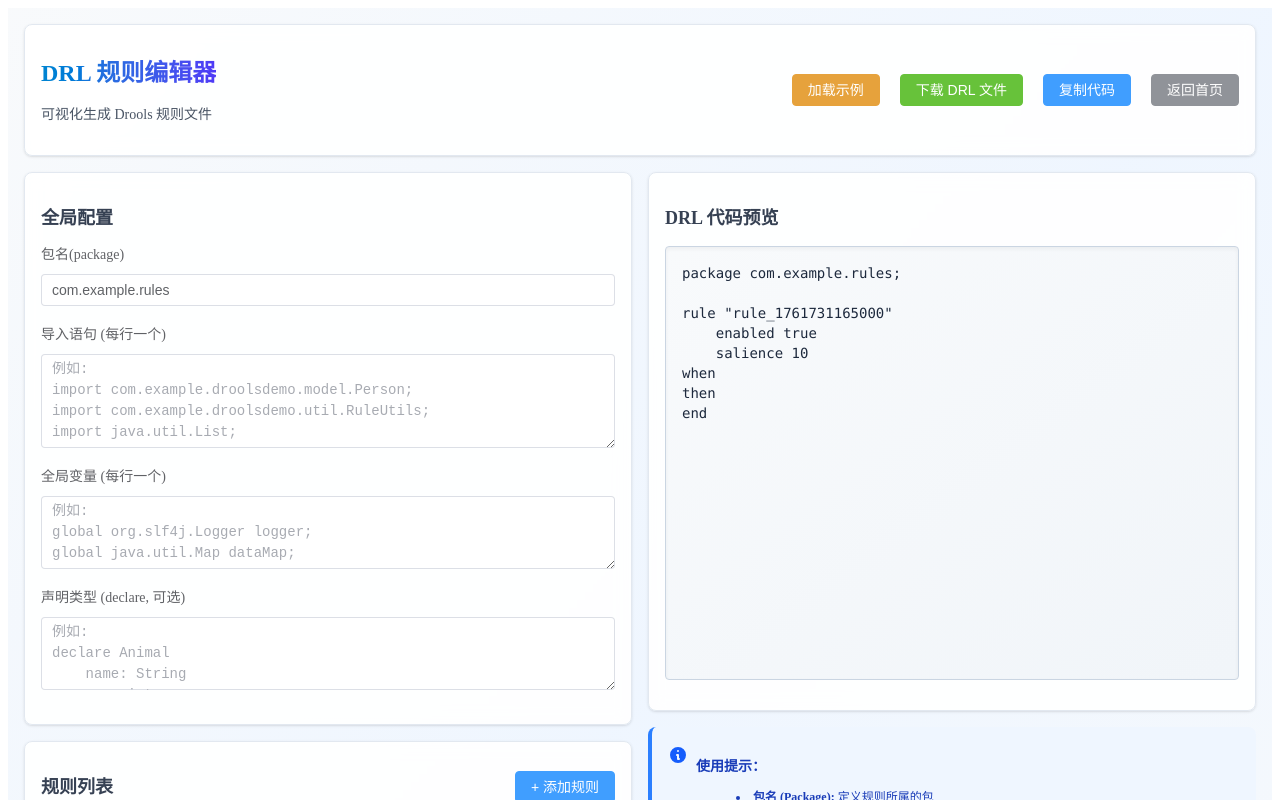
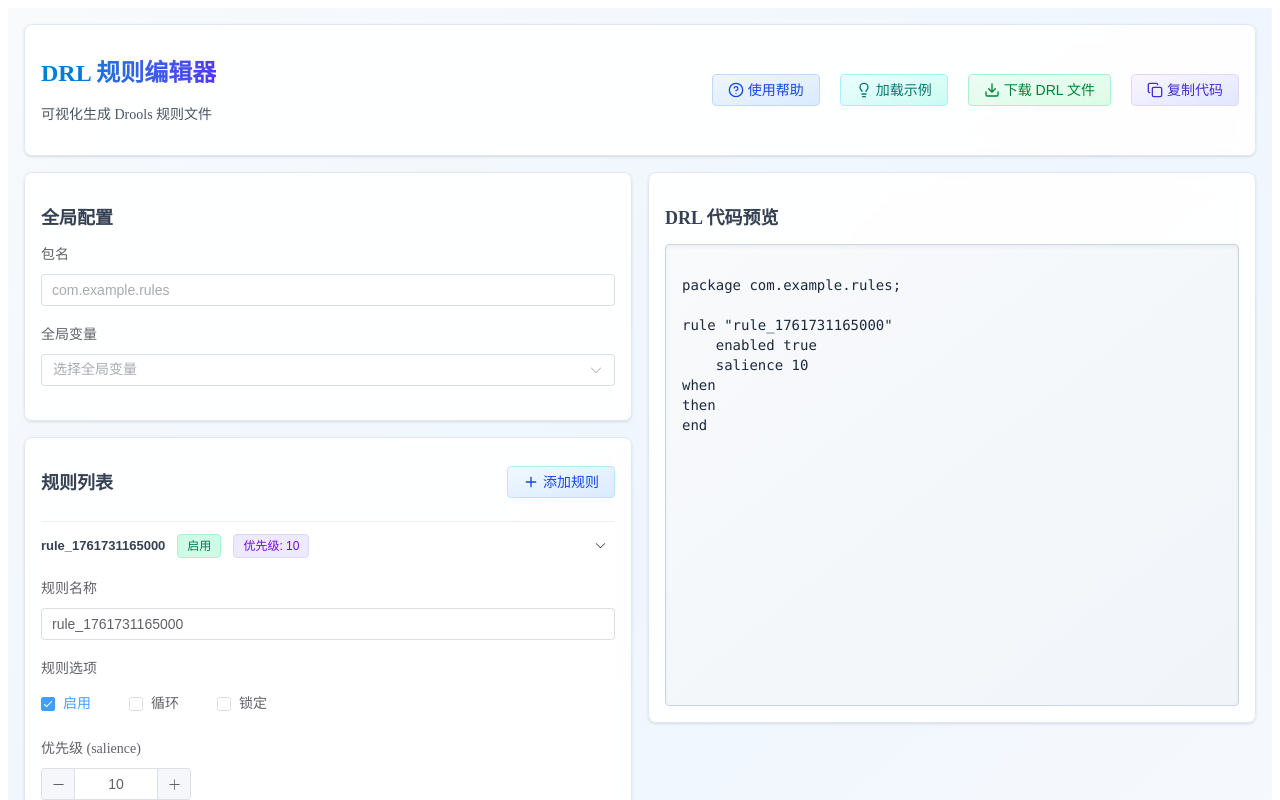
Before and after one commit to oeyoews/rule-engine-web, a Vue app: page / in a window 1280 px wide. Shown: the top 800 px of the page. Built offline with nearby package versions, Linux system fonts and the light colour scheme.

Commit message:
feat: enhance DrlEditor with help dialog and global variable selection

```diff
--- a/components.d.ts
+++ b/components.d.ts
@@ -16,11 +16,16 @@ declare module 'vue' {
     ElCheckbox: typeof import('element-plus/es')['ElCheckbox']
     ElCollapse: typeof import('element-plus/es')['ElCollapse']
     ElCollapseItem: typeof import('element-plus/es')['ElCollapseItem']
+    ElDialog: typeof import('element-plus/es')['ElDialog']
     ElForm: typeof import('element-plus/es')['ElForm']
     ElFormItem: typeof import('element-plus/es')['ElFormItem']
     ElInput: typeof import('element-plus/es')['ElInput']
     ElInputNumber: typeof import('element-plus/es')['ElInputNumber']
+    ElOption: typeof import('element-plus/es')['ElOption']
+    ElScrollbar: typeof import('element-plus/es')['ElScrollbar']
+    ElSelect: typeof import('element-plus/es')['ElSelect']
     ElTag: typeof import('element-plus/es')['ElTag']
+    HelpDialog: typeof import('./src/components/HelpDialog.vue')['default']
     RuleFlow: typeof import('./src/components/RuleFlow.vue')['default']
   }
 }
--- a/src/components/DrlEditor.vue
+++ b/src/components/DrlEditor.vue
@@ -1,19 +1,35 @@
 <script setup lang="ts">
 import { ref, onMounted } from 'vue'
 import { ElMessage, ElMessageBox } from 'element-plus'
-import { Trash2 } from 'lucide-vue-next'
+import { Trash2, HelpCircle, Lightbulb, Download, Copy, Check, Plus } from 'lucide-vue-next'
+import { useClipboard } from '@vueuse/core'
+import HelpDialog from './HelpDialog.vue'
+import SectionTitle from './SectionTitle.vue'
 
 // 数据定义
 const config = ref<Config>({
-  package: 'com.example.rules',
-  imports: '',
-  globals: '',
-  declarations: ''
+  package: '',
+  globals: []
 })
 
+// 全局变量选项
+const globalOptions = [
+  { value: 'global org.slf4j.Logger logger;', label: 'Logger (日志)' },
+  { value: 'global java.util.Map dataMap;', label: 'Map (数据映射)' },
+  { value: 'global java.util.List resultList;', label: 'List (结果列表)' },
+  { value: 'global com.example.service.RuleService ruleService;', label: 'RuleService (规则服务)' },
+  { value: 'global com.example.util.DateUtils dateUtils;', label: 'DateUtils (日期工具)' },
+  { value: 'global com.example.util.StringUtils stringUtils;', label: 'StringUtils (字符串工具)' }
+]
+
 const rules = ref<Rule[]>([])
-const activeRules = ref<number | null>(0)
-const copyButtonText = ref('复制代码')
+const activeRules = ref<number | string>(0)
+
+// 控制帮助弹窗显示
+const showHelpDialog = ref(false)
+
+// 使用 VueUse 的 useClipboard (legacy 模式)
+const { copy, copied, isSupported } = useClipboard({ legacy: true })
 
 /**
  * 添加新规则
@@ -45,7 +61,6 @@ const confirmRemoveRule = (index: number) => {
       confirmButtonText: '确定删除',
       cancelButtonText: '取消',
       type: 'warning',
-      center: true
     }
   ).then(() => {
     removeRule(index)
@@ -64,10 +79,10 @@ const confirmRemoveRule = (index: number) => {
 const removeRule = (index: number) => {
   rules.value.splice(index, 1)
   // 删除规则后调整 activeRules
-  if (activeRules.value !== null && activeRules.value >= rules.value.length && rules.value.length > 0) {
+  if (typeof activeRules.value === 'number' && activeRules.value >= rules.value.length && rules.value.length > 0) {
     activeRules.value = rules.value.length - 1
   } else if (rules.value.length === 0) {
-    activeRules.value = null
+    activeRules.value = -1
   }
 }
 
@@ -78,9 +93,7 @@ const loadSample = () => {
   // 设置全局配置
   config.value = {
     package: 'com.example.rules',
-    imports: 'import com.example.droolsdemo.model.Person;\nimport com.example.droolsdemo.util.RuleUtils;',
-    globals: 'global org.slf4j.Logger logger;',
-    declarations: ''
+    globals: ['global org.slf4j.Logger logger;']
   }
 
   // 设置规则示例
@@ -113,26 +126,13 @@ const loadSample = () => {
  */
 const generateDRL = (): string => {
   const pkg = config.value.package || 'com.example.rules'
-  const imports = config.value.imports.split('\n').filter(line => line.trim())
-  const globals = config.value.globals.split('\n').filter(line => line.trim())
-  const declarations = config.value.declarations
+  const globals = config.value.globals
 
   let code = `package ${pkg};\n\n`
 
-  if (imports.length > 0) {
-    imports.forEach(imp => {
-      code += `${imp.trim()}\n`
-    })
-    code += `\n`
-  }
-
-  if (declarations) {
-    code += `${declarations}\n\n`
-  }
-
   if (globals.length > 0) {
     globals.forEach(g => {
-      code += `${g.trim()}\n`
+      code += `${g}\n`
     })
     code += `\n`
   }
@@ -186,23 +186,19 @@ const downloadDRL = () => {
  * 复制代码到剪贴板
  */
 const copyCode = async () => {
+  if (!isSupported.value) {
+    ElMessage.error('当前浏览器不支持复制功能')
+    return
+  }
+
   const code = generateDRL()
-  try {
-    await navigator.clipboard.writeText(code)
-    copyButtonText.value = '已复制！'
-    setTimeout(() => {
-      copyButtonText.value = '复制代码'
-    }, 2000)
-  } catch (err) {
-    ElMessage.error('复制失败: ' + err)
+  await copy(code)
+
+  if (copied.value) {
+    ElMessage.success('复制成功！')
+  } else {
+    ElMessage.error('复制失败')
   }
-}
-
-/**
- * 返回首页
- */
-const goHome = () => {
-  window.location.href = '/'
 }
 
 // 组件挂载时初始化
@@ -227,20 +223,37 @@ onMounted(() => {
             <p class="text-sm text-gray-600">可视化生成 Drools 规则文件</p>
           </div>
           <div class="flex flex-wrap gap-2">
-            <el-button type="warning" @click="loadSample" >
+            <el-button
+              class="bg-linear-to-br! from-blue-50! to-blue-100! text-blue-700! border! border-blue-200! hover:border-blue-300! hover:shadow-md! transition-all!"
+              @click="showHelpDialog = true"
+            >
+              <HelpCircle :size="16" class="mr-1" />
+              使用帮助
+            </el-button>
+            <el-button
+              class="bg-linear-to-br! from-cyan-50! to-teal-100! text-teal-700! border! border-cyan-200! hover:border-teal-300! hover:shadow-md! transition-all!"
+              @click="loadSample"
+            >
+              <Lightbulb :size="16" class="mr-1" />
               加载示例
             </el-button>
-            <el-button type="success" @click="downloadDRL" >
+            <el-button
+              class="bg-linear-to-br! from-emerald-50! to-green-100! text-green-700! border! border-emerald-200! hover:border-green-300! hover:shadow-md! transition-all!"
+              @click="downloadDRL"
+            >
+              <Download :size="16" class="mr-1" />
               下载 DRL 文件
             </el-button>
             <el-button
-              :type="copyButtonText === '已复制！' ? 'success' : 'primary'"
+              :class="copied
+                ? 'bg-linear-to-br! from-green-50! to-emerald-100! text-emerald-700! border! border-green-200! shadow-sm! transition-all!'
+                : 'bg-linear-to-br! from-purple-50! to-indigo-100! text-indigo-700! border! border-purple-200! hover:border-indigo-300! hover:shadow-md! transition-all!'
+              "
               @click="copyCode"
-              >
-              {{ copyButtonText }}
-            </el-button>
-            <el-button type="info" @click="goHome" >
-              返回首页
+            >
+              <Copy v-if="!copied" :size="16" class="mr-1" />
+              <Check v-else :size="16" class="mr-1" />
+              {{ copied ? '已复制！' : '复制代码' }}
             </el-button>
           </div>
         </div>
@@ -251,37 +264,28 @@ onMounted(() => {
         <div class="space-y-4">
           <!-- 全局配置 -->
           <div class="bg-white/90 backdrop-blur-sm rounded-lg shadow-sm p-4 border border-slate-200">
-            <h2 class="text-lg font-semibold text-gray-700 mb-3">全局配置</h2>
+            <SectionTitle>全局配置</SectionTitle>
             <el-form :model="config" label-width="140px" label-position="top">
-              <el-form-item label="包名(package)">
+              <el-form-item label="包名">
                 <el-input v-model="config.package" placeholder="com.example.rules"></el-input>
               </el-form-item>
-              <el-form-item label="导入语句 (每行一个)">
-                <el-input
-                  v-model="config.imports"
-                  type="textarea"
-                  :rows="4"
-                  placeholder="例如:&#10;import com.example.droolsdemo.model.Person;&#10;import com.example.droolsdemo.util.RuleUtils;&#10;import java.util.List;"
-                  style="font-family: monospace;">
-                </el-input>
-              </el-form-item>
-              <el-form-item label="全局变量 (每行一个)">
-                <el-input
+              <el-form-item label="全局变量">
+                <el-select
                   v-model="config.globals"
-                  type="textarea"
-                  :rows="3"
-                  placeholder="例如:&#10;global org.slf4j.Logger logger;&#10;global java.util.Map dataMap;"
-                  style="font-family: monospace;">
-                </el-input>
-              </el-form-item>
-              <el-form-item label="声明类型 (declare, 可选)">
-                <el-input
-                  v-model="config.declarations"
-                  type="textarea"
-                  :rows="3"
-                  placeholder="例如:&#10;declare Animal&#10;    name: String&#10;    age: int&#10;end"
-                  style="font-family: monospace;">
-                </el-input>
+                  multiple
+                  placeholder="选择全局变量"
+                  class="w-full"
+                  collapse-tags
+                  collapse-tags-tooltip
+                  :max-collapse-tags="3"
+                >
+                  <el-option
+                    v-for="item in globalOptions"
+                    :key="item.value"
+                    :label="item.label"
+                    :value="item.value"
+                  />
+                </el-select>
               </el-form-item>
             </el-form>
           </div>
@@ -289,30 +293,28 @@ onMounted(() => {
           <!-- 规则列表 -->
           <div class="bg-white/90 backdrop-blur-sm rounded-lg shadow-sm p-4 border border-slate-200">
             <div class="flex justify-between items-center mb-3">
-              <h2 class="text-lg font-semibold text-gray-700">规则列表</h2>
-              <el-button type="primary" @click="addRule">
-                + 添加规则
+              <SectionTitle class="mb-0">规则列表</SectionTitle>
+              <el-button
+                class="bg-linear-to-br! from-sky-50! to-blue-100! text-blue-700! border! border-sky-200! hover:border-blue-300! hover:shadow-md! transition-all!"
+                @click="addRule"
+              >
+                <Plus :size="16" class="mr-1" />
+                添加规则
               </el-button>
             </div>
             <el-collapse v-model="activeRules" accordion>
               <el-collapse-item v-for="(rule, index) in rules" :key="index" :name="index">
                 <template #title>
-                  <div class="flex items-center justify-between w-full pr-4">
+                  <div class="flex items-center justify-between w-full pr-4 group">
                     <div class="flex items-center gap-3">
                       <span class="font-semibold text-gray-700">
                         {{ rule.name || '规则 ' + (index + 1) }}
                       </span>
-                      <el-tag v-if="rule.enabled" type="success">启用</el-tag>
-                      <el-tag v-else type="info">禁用</el-tag>
-                      <el-tag type="warning" v-if="rule.salience > 0">优先级: {{ rule.salience }}</el-tag>
+                      <el-tag v-if="rule.enabled" class="bg-emerald-100! text-emerald-700! border-emerald-200! transition-none!">启用</el-tag>
+                      <el-tag v-else class="bg-slate-100! text-slate-600! border-slate-200! transition-none!">禁用</el-tag>
+                      <el-tag v-if="rule.salience > 0" class="bg-violet-100! text-violet-700! border-violet-200! transition-none!">优先级: {{ rule.salience }}</el-tag>
                     </div>
-                    <el-button
-                      type="danger"
-                      @click.stop="confirmRemoveRule(index)"
-                      circle
-                      plain>
-                      <Trash2 :size="16" class="text-red-500" />
-                    </el-button>
+                      <Trash2 :size="12" class="group-hover:opacity-100 opacity-0 transition-all duration-200 delay-250 text-red-400 mr-2" @click.stop="confirmRemoveRule(index)" />
                   </div>
                 </template>
                 <el-form :model="rule" label-width="120px" label-position="top" class="pt-2">
@@ -322,14 +324,14 @@ onMounted(() => {
                   <el-form-item label="规则选项">
                     <div class="grid grid-cols-3 gap-2">
                       <el-checkbox v-model="rule.enabled">启用</el-checkbox>
-                      <el-checkbox v-model="rule.noLoop">No-Loop</el-checkbox>
-                      <el-checkbox v-model="rule.lockOnActive">Lock-Active</el-checkbox>
+                      <el-checkbox v-model="rule.noLoop">循环</el-checkbox>
+                      <el-checkbox v-model="rule.lockOnActive">锁定</el-checkbox>
                     </div>
                   </el-form-item>
                   <el-form-item label="优先级 (salience)">
                     <el-input-number v-model="rule.salience" :min="0" :max="999"></el-input-number>
                   </el-form-item>
-                  <el-form-item label="When 条件">
+                  <el-form-item label="条件">
                     <el-input
                       v-model="rule.when"
                       type="textarea"
@@ -338,7 +340,7 @@ onMounted(() => {
                       style="font-family: monospace;">
                     </el-input>
                   </el-form-item>
-                  <el-form-item label="Then 动作">
+                  <el-form-item label="动作">
                     <el-input
                       v-model="rule.then"
                       type="textarea"
@@ -356,32 +358,16 @@ onMounted(() => {
         <!-- 右侧：代码预览和帮助 -->
         <div class="space-y-4">
           <div class="bg-white/90 backdrop-blur-sm rounded-lg shadow-sm p-4 border border-slate-200">
-            <h2 class="text-lg font-semibold text-gray-700 mb-3">DRL 代码预览</h2>
-            <pre class="bg-linear-to-br from-slate-50 to-slate-100 border border-slate-300 text-slate-800 p-4 rounded overflow-x-auto text-sm font-mono min-h-[400px] max-h-[600px] shadow-inner">{{ generateDRL() }}</pre>
-          </div>
-
-          <!-- 帮助说明 -->
-          <div class="bg-blue-50 border-l-4 border-blue-500 rounded-lg p-4">
-            <div class="flex items-start">
-              <svg class="w-5 h-5 text-blue-600 mt-0.5 mr-2 shrink-0" fill="currentColor" viewBox="0 0 20 20">
-                <path fill-rule="evenodd" d="M18 10a8 8 0 11-16 0 8 8 0 0116 0zm-7-4a1 1 0 11-2 0 1 1 0 012 0zM9 9a1 1 0 000 2v3a1 1 0 001 1h1a1 1 0 100-2v-3a1 1 0 00-1-1H9z" clip-rule="evenodd"/>
-              </svg>
-              <div class="text-sm text-blue-800">
-                <p class="font-semibold mb-1">使用提示：</p>
-                <ul class="list-disc list-inside space-y-1 text-xs">
-                  <li><strong>包名 (Package):</strong> 定义规则所属的包</li>
-                  <li><strong>导入 (Import):</strong> 导入需要的Java类</li>
-                  <li><strong>全局变量 (Global):</strong> 定义全局对象，如logger</li>
-                  <li><strong>Salience:</strong> 规则优先级，数值越大越先执行</li>
-                  <li><strong>No-Loop:</strong> 防止规则循环触发</li>
-                  <li><strong>When:</strong> 规则条件（LHS - Left Hand Side）</li>
-                  <li><strong>Then:</strong> 规则动作（RHS - Right Hand Side）</li>
-                </ul>
-              </div>
-            </div>
+            <SectionTitle>DRL 代码预览</SectionTitle>
+            <el-scrollbar max-height="600px" class="bg-linear-to-br from-slate-50 to-slate-100 border border-slate-300 rounded shadow-inner">
+              <pre class="text-slate-800 p-4 text-sm font-mono min-h-[400px]">{{ generateDRL() }}</pre>
+            </el-scrollbar>
           </div>
         </div>
       </div>
     </div>
+
+    <!-- 帮助弹窗组件 -->
+    <HelpDialog v-model="showHelpDialog" />
   </div>
 </template>
--- /dev/null
+++ b/src/components/HelpDialog.vue
@@ -0,0 +1,177 @@
+<script setup lang="ts">
+import {
+  Package,
+  Import,
+  Globe,
+  Target,
+  RefreshCw,
+  Lock,
+  HelpCircle,
+  Zap,
+  Info,
+  AlertTriangle
+} from 'lucide-vue-next'
+
+const visible = defineModel<boolean>()
+
+// 帮助信息数据
+const helpItems = [
+  {
+    icon: Package,
+    title: '包名',
+    description: '定义规则所属的Java包路径',
+    example: 'com.example.rules',
+    colors: {
+      bg: 'from-blue-50 to-blue-100',
+      border: 'border-blue-200 hover:border-blue-300',
+      icon: 'text-blue-600',
+      iconBg: 'bg-blue-100'
+    }
+  },
+  {
+    icon: Import,
+    title: '导入',
+    description: '导入需要的Java类和依赖',
+    example: 'import com.example.model.Person;',
+    colors: {
+      bg: 'from-purple-50 to-purple-100',
+      border: 'border-purple-200 hover:border-purple-300',
+      icon: 'text-purple-600',
+      iconBg: 'bg-purple-100'
+    }
+  },
+  {
+    icon: Globe,
+    title: '全局变量',
+    description: '定义全局对象，可在所有规则中使用',
+    example: 'global org.slf4j.Logger logger;',
+    colors: {
+      bg: 'from-green-50 to-green-100',
+      border: 'border-green-200 hover:border-green-300',
+      icon: 'text-green-600',
+      iconBg: 'bg-green-100'
+    }
+  },
+  {
+    icon: Target,
+    title: '优先级',
+    description: '规则执行优先级，数值越大越先执行',
+    example: 'salience 10',
+    colors: {
+      bg: 'from-orange-50 to-orange-100',
+      border: 'border-orange-200 hover:border-orange-300',
+      icon: 'text-orange-600',
+      iconBg: 'bg-orange-100'
+    }
+  },
+  {
+    icon: RefreshCw,
+    title: '循环控制',
+    description: '防止规则在同一次激活中循环执行',
+    example: 'no-loop true',
+    colors: {
+      bg: 'from-cyan-50 to-cyan-100',
+      border: 'border-cyan-200 hover:border-cyan-300',
+      icon: 'text-cyan-600',
+      iconBg: 'bg-cyan-100'
+    }
+  },
+  {
+    icon: Lock,
+    title: '锁定状态',
+    description: '锁定规则的激活状态，避免重复触发',
+    example: 'lock-on-active true',
+    colors: {
+      bg: 'from-red-50 to-red-100',
+      border: 'border-red-200 hover:border-red-300',
+      icon: 'text-red-600',
+      iconBg: 'bg-red-100'
+    }
+  },
+  {
+    icon: HelpCircle,
+    title: '条件 (when)',
+    description: '定义规则触发的条件，使用LHS语法',
+    example: '$p: Person(age >= 18)',
+    colors: {
+      bg: 'from-indigo-50 to-indigo-100',
+      border: 'border-indigo-200 hover:border-indigo-300',
+      icon: 'text-indigo-600',
+      iconBg: 'bg-indigo-100'
+    }
+  },
+  {
+    icon: Zap,
+    title: '动作 (then)',
+    description: '条件满足时执行的操作，使用Java代码',
+    example: '$p.setAdult(true); update($p);',
+    colors: {
+      bg: 'from-yellow-50 to-yellow-100',
+      border: 'border-yellow-200 hover:border-yellow-300',
+      icon: 'text-yellow-600',
+      iconBg: 'bg-yellow-100'
+    }
+  }
+]
+</script>
+
+<template>
+  <el-dialog
+    v-model="visible"
+    title="使用帮助"
+    width="90%"
+    :close-on-click-modal="true"
+    class="max-w-7xl"
+  >
+    <div class="flex flex-col gap-5 max-h-[70vh] overflow-y-auto pr-2">
+      <!-- 顶部说明 -->
+      <div class="pb-3 border-b-2 border-gray-200 sticky top-0 bg-white z-10">
+        <div class="flex items-center gap-3">
+          <div class="flex items-center justify-center w-12 h-12 bg-linear-to-br from-blue-100 to-blue-200 rounded-xl shrink-0">
+            <Info :size="28" class="text-blue-600" />
+          </div>
+          <div>
+            <h3 class="text-lg font-bold text-gray-800">DRL 规则编辑器使用指南</h3>
+            <p class="text-xs text-gray-500">了解各个配置项的含义和用法</p>
+          </div>
+        </div>
+      </div>
+
+      <!-- 帮助项列表 -->
+      <div class="grid grid-cols-1 md:grid-cols-2 lg:grid-cols-3 gap-3">
+        <div
+          v-for="(item, index) in helpItems"
+          :key="index"
+          :class="[
+            'bg-linear-to-br rounded-lg p-3 transition-all duration-300 hover:-translate-y-0.5 hover:shadow-lg border',
+            item.colors.bg,
+            item.colors.border
+          ]"
+        >
+          <div class="flex items-center gap-2 mb-2">
+            <div :class="['p-1.5 rounded-lg', item.colors.iconBg]">
+              <component :is="item.icon" :size="18" :class="['shrink-0', item.colors.icon]" />
+            </div>
+            <h4 class="text-sm font-semibold text-slate-800 m-0">{{ item.title }}</h4>
+          </div>
+          <p class="text-xs text-slate-700 mb-2 leading-relaxed">{{ item.description }}</p>
+          <div class="bg-white/80 backdrop-blur-sm border border-slate-200 rounded py-1.5 px-2 shadow-sm">
+            <code class="font-mono text-[11px] text-emerald-600 break-all leading-tight">{{ item.example }}</code>
+          </div>
+        </div>
+      </div>
+
+      <!-- 底部提示 -->
+      <div class="pt-3 border-t-2 border-gray-200 sticky bottom-0 bg-white">
+        <div class="flex items-start gap-2 text-amber-700 bg-amber-50 border border-amber-200 rounded-lg p-2.5">
+          <AlertTriangle :size="16" class="shrink-0 mt-0.5" />
+          <div class="text-xs">
+            <p class="font-semibold mb-0.5">温馨提示</p>
+            <p>点击"加载示例"可以查看完整的示例规则配置</p>
+          </div>
+        </div>
+      </div>
+    </div>
+
+  </el-dialog>
+</template>
--- /dev/null
+++ b/src/components/SectionTitle.vue
@@ -0,0 +1,11 @@
+<script setup lang="ts">
+defineProps<{
+  title?: string
+}>()
+</script>
+
+<template>
+  <h2 class="text-lg font-semibold text-gray-700 mb-3">
+    <slot>{{ title }}</slot>
+  </h2>
+</template>
--- a/src/styles/tailwind.css
+++ b/src/styles/tailwind.css
@@ -17,3 +17,7 @@
 	transform: scale(75%);
 	transform-origin: bottom right;
 }
+
+.el-dialog {
+	border-radius: 12px !important;
+}
--- a/types.d.ts
+++ b/types.d.ts
@@ -1,9 +1,7 @@
 // 配置接口
 interface Config {
   package: string
-  imports: string
-  globals: string
-  declarations: string
+  globals: string[]
 }
 
 // 规则接口
```
